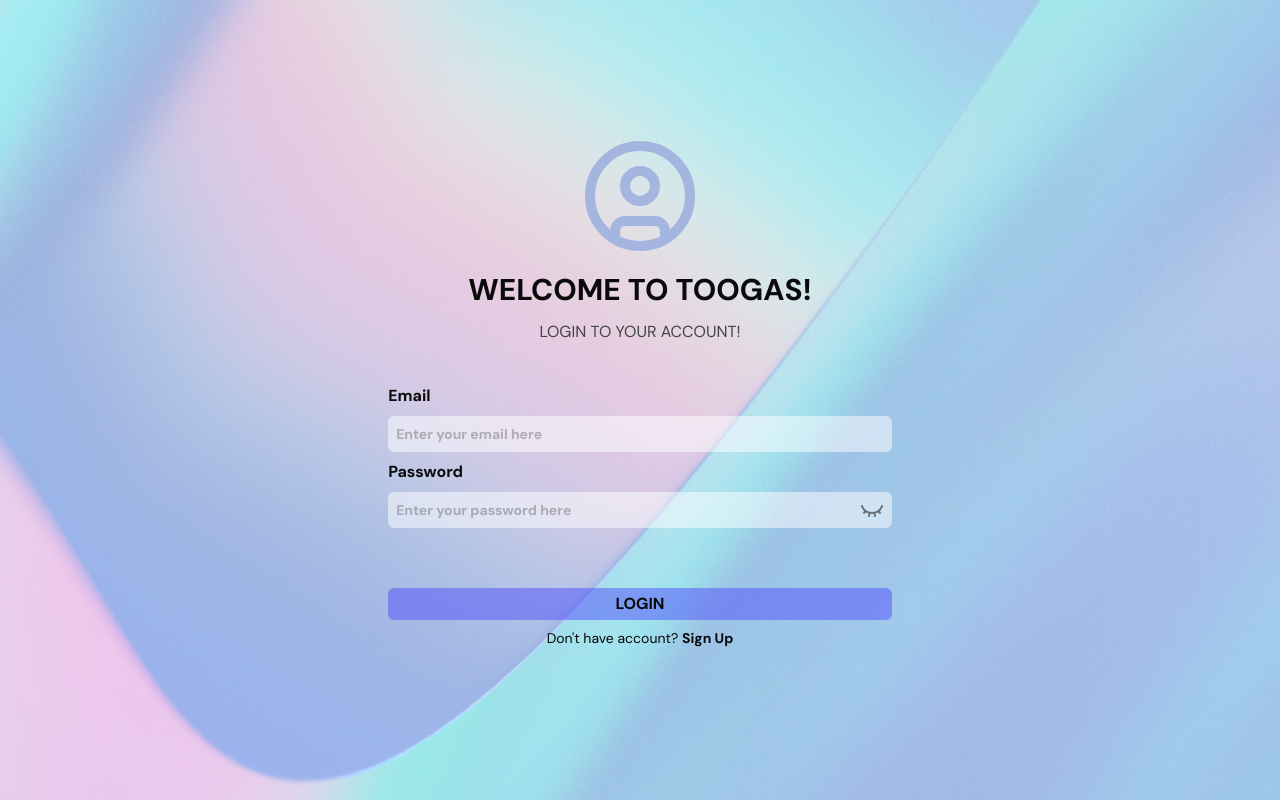
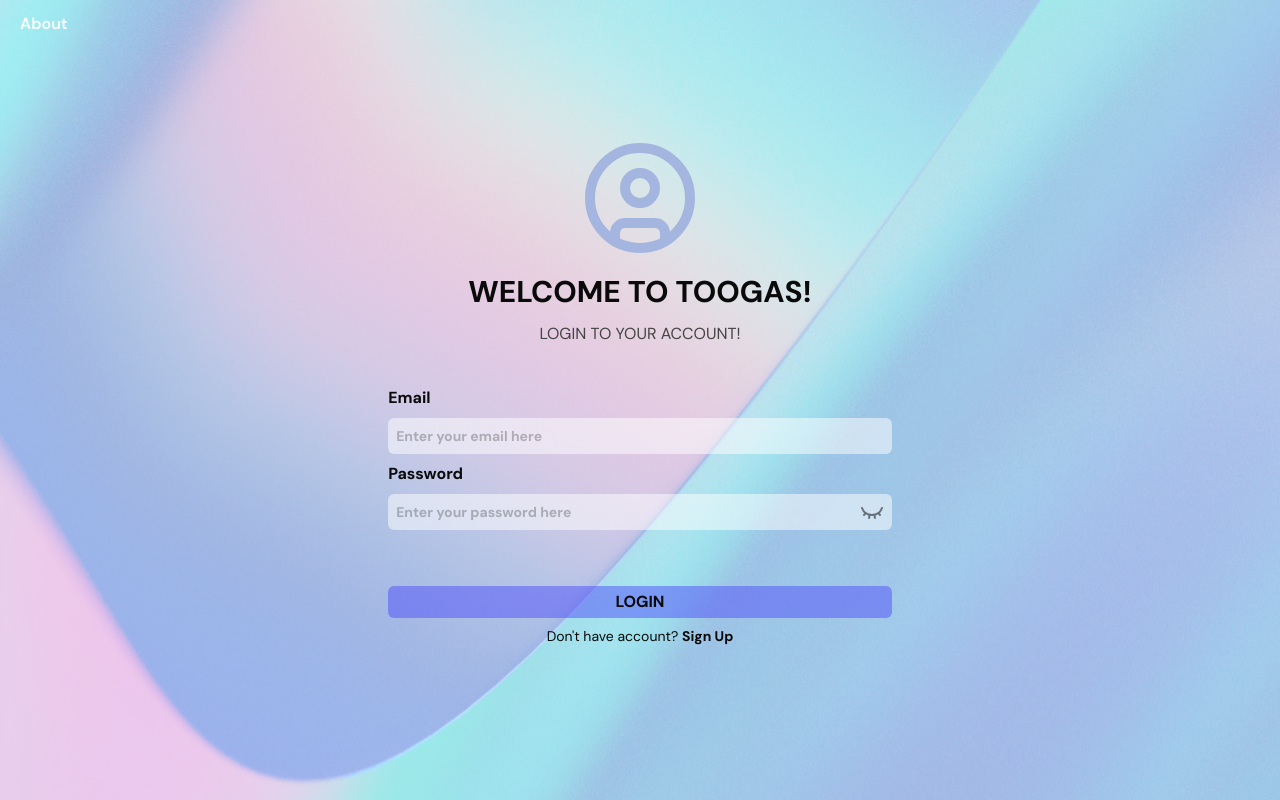
Before and after one commit to muhnatha/TodoList, a Next.js app in the folder frontend/: page /login in a window 1280 px wide. Built offline with nearby package versions, Linux system fonts and the light colour scheme.

Commit message:
fix: error message sign up and login, link about-login

```diff
--- a/frontend/package.json
+++ b/frontend/package.json
@@ -13,9 +13,10 @@
     "class-variance-authority": "^0.7.1",
     "clsx": "^2.1.1",
     "firebase": "^11.7.3",
-    "framer-motion": "^12.11.0",
+    "framer-motion": "^12.12.1",
     "lucide-react": "^0.510.0",
     "next": "15.3.2",
+    "nodemon": "^3.1.10",
     "react": "^19.0.0",
     "react-dom": "^19.0.0",
     "tailwind-merge": "^3.3.0"
--- a/frontend/src/app/about/page.js
+++ b/frontend/src/app/about/page.js
@@ -1,4 +1,5 @@
 import Image from 'next/image';
+import Link from 'next/link';
 
 export default function AboutPage() {
     return (
@@ -18,6 +19,7 @@ export default function AboutPage() {
                         ini bisa jadi teman andalan kamu dalam menjalani hari-hari yang sibuk.</p>
                 </div>
             </div>
+            <Link href='/login' className='hover:underline text-white font-semibold'>Go to Login →</Link>
         </div>
     )
 }
--- a/frontend/src/app/login/page.js
+++ b/frontend/src/app/login/page.js
@@ -4,7 +4,7 @@ import { useState } from 'react';
 import { UserCircleIcon, LucideEye, LucideEyeClosed } from 'lucide-react';
 import Image from 'next/image';
 import { supabase } from '../../../lib/supabaseClient';
-
+import Link from 'next/link';
 
 export default function LoginPage() {
   const router = useRouter();
@@ -12,8 +12,6 @@ export default function LoginPage() {
   const [password, setPassword] = useState('');
   const [showPassword, setShowPassword] = useState(false);
   const [errorMsg, setErrorMsg] = useState('');
-
-
 
  const handleSubmit = async (e) => {
     e.preventDefault();
@@ -35,12 +33,11 @@ export default function LoginPage() {
     }
   };
 
-
-
-
-
   return (
     <div className='flex flex-col items-center min-h-screen justify-center relative'>
+      <div className='fixed top-0 left-2 m-3'>
+        <Link href='/about' className='text-white font-semibold'>About</Link>
+      </div>
       <div className='-z-1 fixed w-screen h-screen'>
         <Image src="/home-bg.svg" alt='Background image' fill style={{ objectFit:'cover'}} priority/>
       </div>
@@ -79,9 +76,11 @@ export default function LoginPage() {
                 </div>
             </div>
           </div>
-          <div className='flex flex-col gap-2 justify-center items-center mt-10'>
+          <div className='flex flex-col gap-2 justify-center items-center'>
+            <div className="h-5 mt-2 text-sm text-red-500 text-center">
+              {errorMsg && <p>{errorMsg}</p>}
+            </div>
             <button type="submit" className='justify-center rounded-sm py-1 w-full hover:cursor-pointer bg-[#5051F9]/50'><span className='font-bold'>LOGIN</span></button>
-            {errorMsg && <p style={{ color: 'red' }}>{errorMsg}</p>}
             <p className='text-sm'>Don't have account? <a href='/signup' className='font-bold'>Sign Up</a></p>
           </div>
         </div>
--- a/frontend/src/app/signup/page.js
+++ b/frontend/src/app/signup/page.js
@@ -14,8 +14,6 @@ export default function SignUpPage() {
   const [showConfirm, setShowConfirm] = useState(false);
   const [message, setMessage] = useState('');
 
-
-
   const handleSubmit = async (e) => {
   e.preventDefault();
 
@@ -30,7 +28,7 @@ export default function SignUpPage() {
     });
 
     if (error) {
-      setMessage(error.message);
+      setMessage("Email sudah digunakan");
       console.log('fail to fetch');
     } else {
       setMessage("Pendaftaran berhasil! Silakan cek email Anda.");
@@ -43,7 +41,6 @@ export default function SignUpPage() {
       <div className='-z-1 fixed w-screen h-screen'>
         <Image src="/home-bg.svg" alt='Background image' fill style={{ objectFit:'cover'}} priority/>
       </div>
-      <h2 className='text-center font-bold text-[#010000] mb-5'>{message}</h2>
       <UserCircleIcon className='w-30 h-30 text-[#A4B6DF]'/>
       <form onSubmit={handleSubmit} className='p-4'>
         <h1 className='text-center font-bold text-3xl mb-3 px-20'>WELCOME TO TOOGAS!</h1>
@@ -100,8 +97,12 @@ export default function SignUpPage() {
                 </button>
               </div>
           </div>
-          <div className='flex flex-col gap-2 justify-center items-center mt-10'>
+          <div className='flex flex-col gap-2 justify-center items-center'>
+            <div className='h-5'>
+              <h2 className='text-center font-bold text-red-500 mb-5'>{message}</h2>
+            </div>
             <button type="submit" className='justify-center rounded-sm py-1 w-full hover:cursor-pointer bg-[#5051F9]/50'><span className='font-bold'>SIGN UP</span></button>
+            <p className='text-sm'>Already have account? <a href='/login' className='font-bold'>Login</a></p>
           </div>
         </div>
       </form>
```
Also changed, not shown: 1 other file (tests, documents, lock files or other folders).
